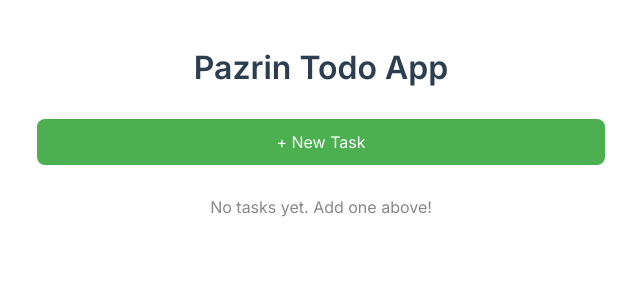
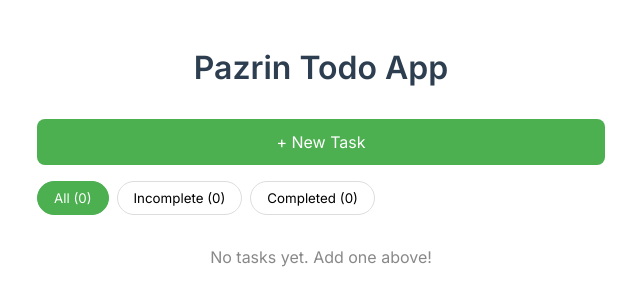
Before and after one commit to ryfazrin/pazrin-todo-app, a Vue app: page / in a window 1280 px wide. Shown: the top 304 px of the page, without its empty margins (319-959 px from the left). Built offline with nearby package versions, Linux system fonts and the light colour scheme.

Commit message:
feat: add filtering functionality to Todo app with FilterButtons component and update TodoList to use filtered todos

```diff
--- a/src/App.vue
+++ b/src/App.vue
@@ -2,6 +2,7 @@
   <div class="container">
     <h1>Pazrin Todo App</h1>
     <CreateModal />
+    <FilterButtons />
     <TodoList v-if="store.todos.length" />
     <p v-else class="empty-message">No tasks yet. Add one above!</p>
   </div>
@@ -9,6 +10,7 @@
 
 <script setup>
 import CreateModal from './components/CreateModal.vue'
+import FilterButtons from './components/FilterButtons.vue'
 import TodoList from './components/TodoList.vue'
 import { useTodoStore } from './stores/todo'
 
--- /dev/null
+++ b/src/components/FilterButtons.vue
@@ -0,0 +1,77 @@
+<template>
+  <div class="filter-buttons">
+    <button
+      @click="store.setFilter('all')"
+      :class="{ active: store.filter === 'all' }"
+    >
+      All ({{ store.todos.length }})
+    </button>
+    <button
+      @click="store.setFilter('active')"
+      :class="{ active: store.filter === 'active' }"
+    >
+      Incomplete ({{ activeCount }})
+    </button>
+    <button
+      @click="store.setFilter('completed')"
+      :class="{ active: store.filter === 'completed' }"
+    >
+      Completed ({{ completedCount }})
+    </button>
+  </div>
+</template>
+
+<script setup>
+import { computed } from 'vue'
+import { useTodoStore } from '../stores/todo'
+
+const store = useTodoStore()
+
+const activeCount = computed(() =>
+  store.todos.filter(todo => !todo.completed).length
+)
+
+const completedCount = computed(() =>
+  store.todos.filter(todo => todo.completed).length
+)
+</script>
+
+<style>
+.filter-buttons {
+  display: flex;
+  gap: 0.5rem;
+  margin: 1rem 0;
+  flex-wrap: wrap;
+}
+
+.filter-buttons button {
+  padding: 0.5rem 1rem;
+  border: 1px solid #ddd;
+  border-radius: 20px;
+  background: white;
+  cursor: pointer;
+  transition: all 0.2s;
+}
+
+.filter-buttons button:hover {
+  background: #f0f0f0;
+}
+
+.filter-buttons button.active {
+  background: #4CAF50;
+  color: white;
+  border-color: #4CAF50;
+}
+
+@media (max-width: 480px) {
+  .filter-buttons {
+    gap: 0.3rem;
+  }
+
+  .filter-buttons button {
+    padding: 0.5rem;
+    font-size: 0.9rem;
+    flex-grow: 1;
+  }
+}
+</style>
--- a/src/components/TodoList.vue
+++ b/src/components/TodoList.vue
@@ -1,7 +1,7 @@
 <template>
   <TransitionGroup name="slide" tag="div" class="todo-list">
     <TodoItem
-      v-for="todo in store.todos"
+      v-for="todo in store.filteredTodos"
       :key="todo.id"
       :todo="todo"
     />
--- a/src/stores/todo.js
+++ b/src/stores/todo.js
@@ -1,8 +1,24 @@
 import { defineStore } from 'pinia'
-import { ref, watch } from 'vue'
+import { computed, ref, watch } from 'vue'
 
 export const useTodoStore = defineStore('todo', () => {
   const todos = ref(JSON.parse(localStorage.getItem('todos') || '[]'))
+  const filter = ref('all') // 'all', 'active', 'completed'
+
+  const filteredTodos = computed(() => {
+    switch (filter.value) {
+      case 'active':
+        return todos.value.filter(todo => !todo.completed)
+      case 'completed':
+        return todos.value.filter(todo => todo.completed)
+      default:
+        return todos.value
+    }
+  })
+
+  function setFilter(newFilter) {
+    filter.value = newFilter
+  }
 
   function addTodo({ text, description }) {
     todos.value.push({
@@ -42,5 +58,9 @@ export const useTodoStore = defineStore('todo', () => {
     { deep: true }
   )
 
-  return { todos, addTodo, removeTodo, toggleTodo, updateTodo }
+  return {
+    todos,
+    filter, filteredTodos, setFilter,
+    addTodo, removeTodo, toggleTodo, updateTodo
+  }
 })
```
